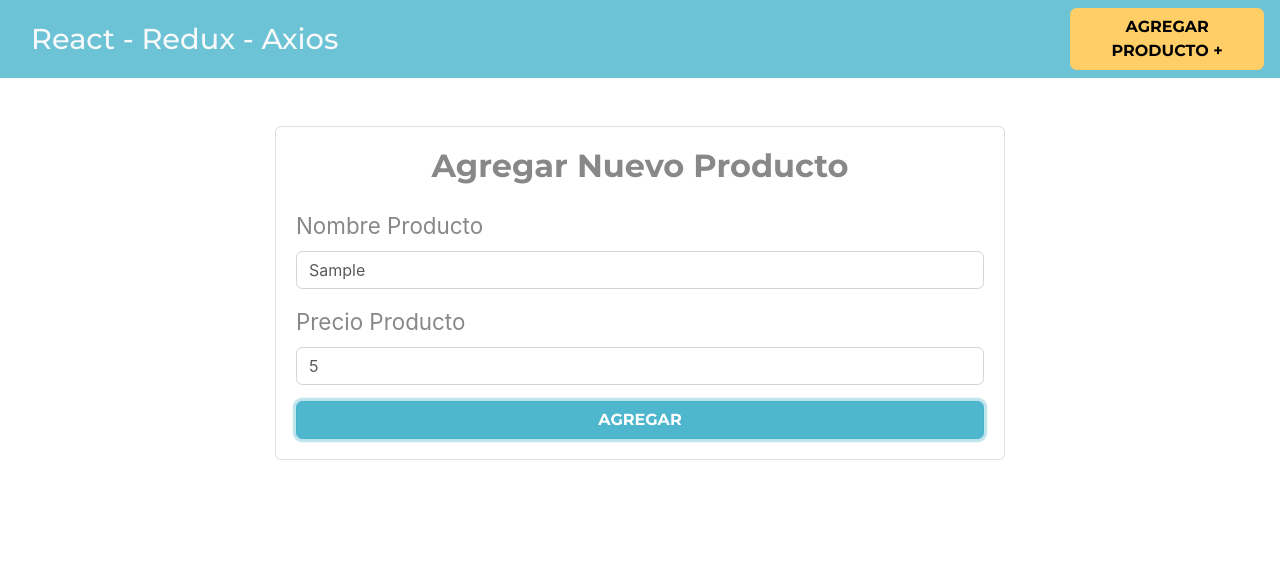
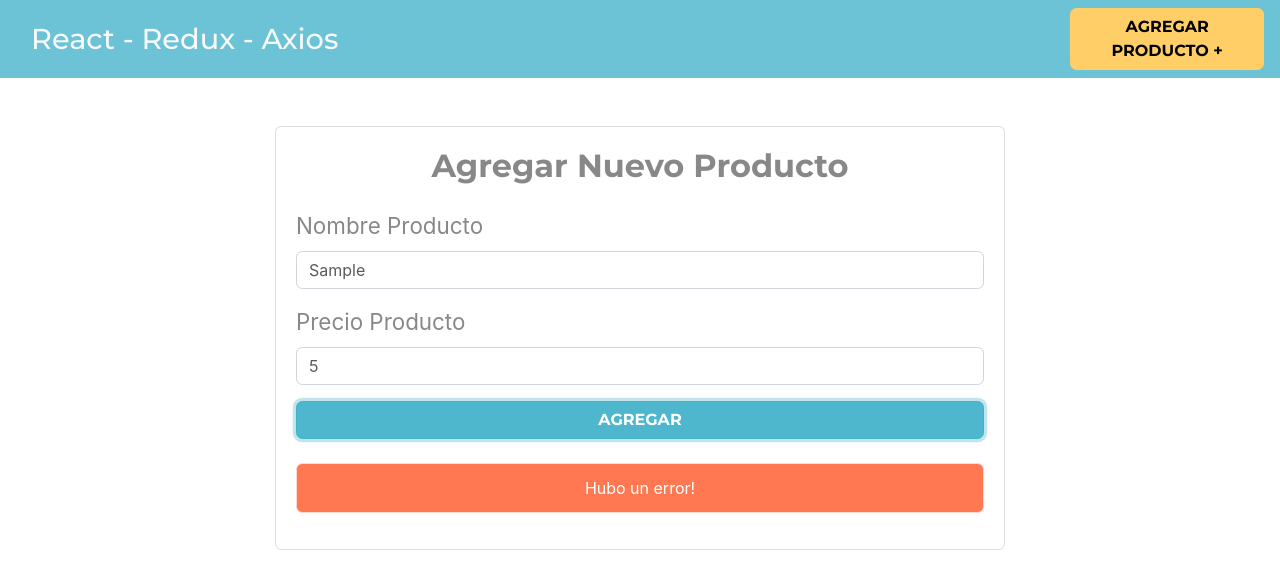
Before and after one commit to fernandocompean/React-Redux, a React (Create React App) app: page /productos/nuevo in a window 1280 px wide. Both pictures are taken after typing "Sample", "5" into the empty fields and a click on the button "AGREGAR". Shown: the top 588 px of the page. Built offline with nearby package versions, Linux system fonts and the light colour scheme; no server answers.

Commit message:
[feature]: error & loading validations

```diff
--- a/src/components/NuevoProducto.js
+++ b/src/components/NuevoProducto.js
@@ -1,5 +1,5 @@
 import React, { useState } from 'react';
-import { useDispatch } from 'react-redux';
+import { useDispatch, useSelector } from 'react-redux';
 
 import { crearNuevoProductoAction } from '../actions/productoActions';
 
@@ -9,6 +9,10 @@ import { crearNuevoProductoAction } from '../actions/productoActions';
         const [precio, guardarPrecio] = useState('');
 
         const dispatch = useDispatch();
+
+        const cargando = useSelector( state => state.productos.loading );
+        const error = useSelector( state => state.productos.error );
+
 
         const agregarProducto = producto => dispatch( crearNuevoProductoAction(producto) );
 
@@ -67,6 +71,13 @@ import { crearNuevoProductoAction } from '../actions/productoActions';
                                 className="btn btn-info font-weight-bold text-uppercase d-block w-100"
                             >Agregar</button>
                         </form>
+                        {cargando ? <div class="text-center">
+                                        <div class="spinner-border m-5" role="status">
+                                        </div>
+                                    </div> : null}
+                        {error ? <div class="alert alert-danger p2 mt-4 text-center">
+                                    Hubo un error!
+                                </div> : null}
                     </div>
                 </div>
             </div>
```
